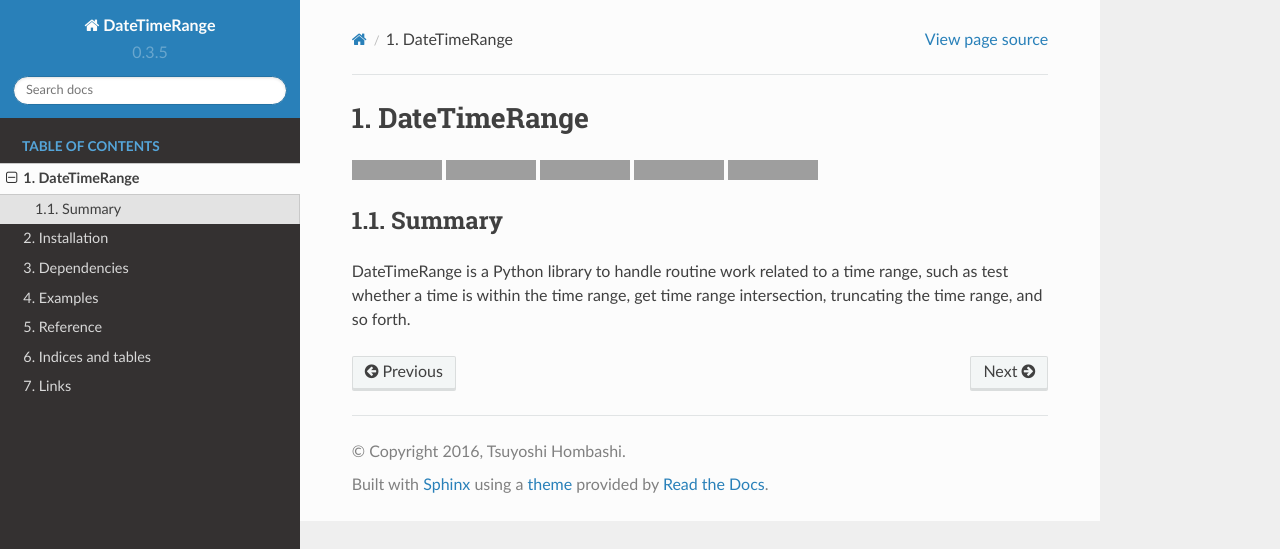
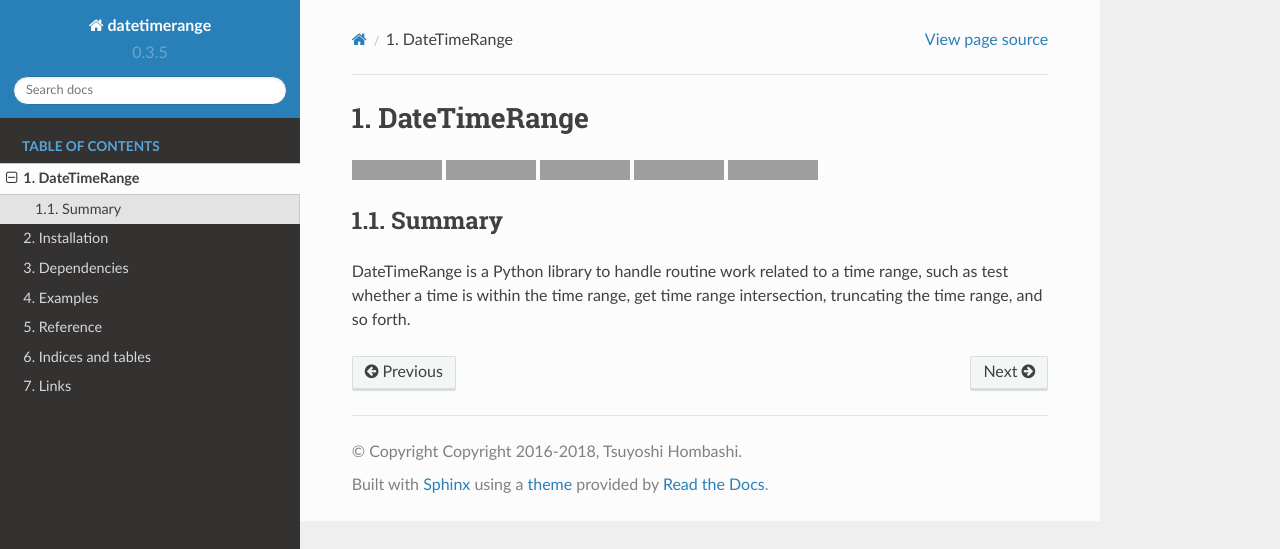
Before and after one commit to thombashi/DateTimeRange, a Sphinx documentation site: the page built from docs/pages/introduction/index.rst, in a window 1280 px wide, cut to the strip 0-549 px from the top of the page. Built offline with Sphinx 7.4.7 and the Read the Docs theme 2.0.0, drawn with Linux system fonts in a browser that asks for light colours; some of the changed lines change nothing that is shown; grey boxes are pictures that could not be loaded.

Commit message:
Update docs

```diff
--- a/docs/conf.py
+++ b/docs/conf.py
@@ -3,8 +3,8 @@
 import os
 import sys
 
-import pkg_resources
 import sphinx_rtd_theme
+from datetimerange import __author__, __copyright__, __name__, __version__
 
 
 # If extensions (or modules to document with autodoc) are in another directory,
@@ -45,16 +45,16 @@ source_suffix = '.rst'
 master_doc = 'index'
 
 # General information about the project.
-project = u'DateTimeRange'
-copyright = u'2016, Tsuyoshi Hombashi'
-author = u'Tsuyoshi Hombashi'
+project = __name__
+copyright = __copyright__
+author = __author__
 
 # The version info for the project you're documenting, acts as replacement for
 # |version| and |release|, also used in various other places throughout the
 # built documents.
 #
 # The short X.Y version.
-version = pkg_resources.get_distribution("DateTimeRange").version
+version = __version__
 # The full version, including alpha/beta/rc tags.
 release = version
 
--- a/docs/pages/introduction/badges.txt
+++ b/docs/pages/introduction/badges.txt
@@ -1,7 +1,7 @@
 .. image:: https://badge.fury.io/py/DateTimeRange.svg
     :target: https://badge.fury.io/py/DateTimeRange
 
-.. image:: https://img.shields.io/travis/thombashi/DateTimeRange/master.svg?label=Linux
+.. image:: https://img.shields.io/travis/thombashi/DateTimeRange/master.svg?label=Linux/macOS
     :target: https://travis-ci.org/thombashi/DateTimeRange
 
 .. image:: https://img.shields.io/appveyor/ci/thombashi/datetimerange/master.svg?label=Windows
```
